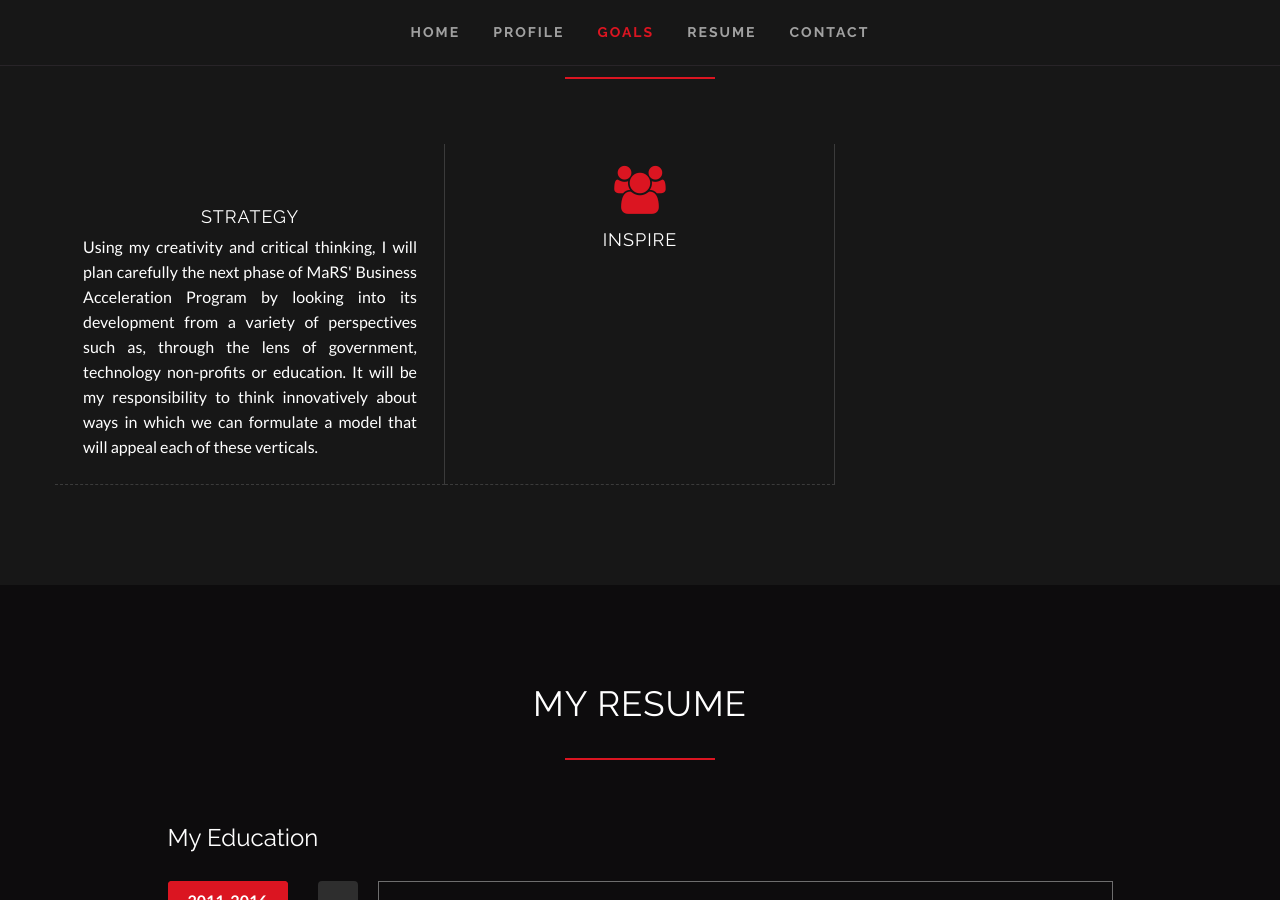
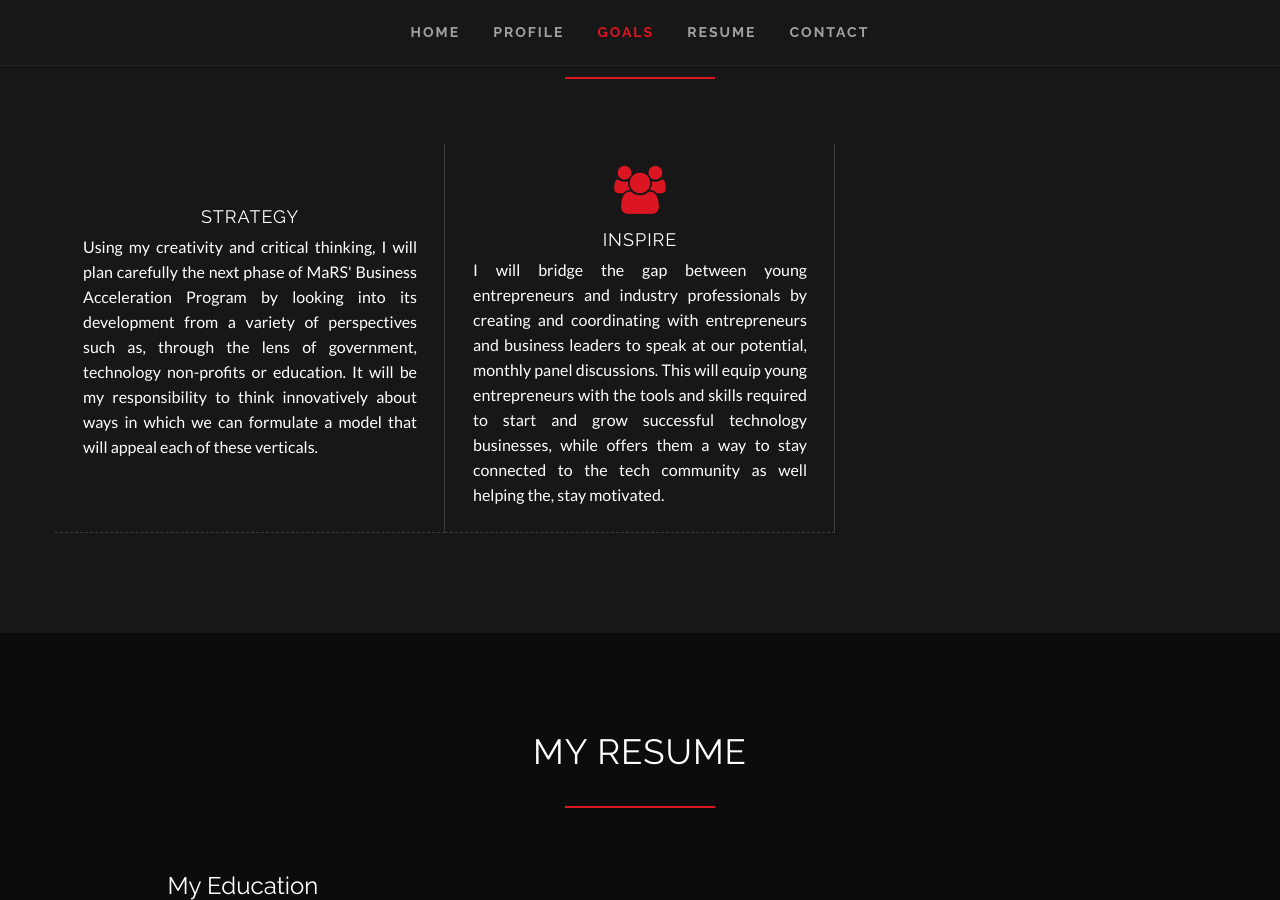
Before and after one commit to clearcareer/AhmadKhan, a Jekyll site: the page built from index.html, in a window 1280 px wide and 900 px high, scrolled down 2108 px. Built offline with Jekyll 4.4.1, drawn with Linux system fonts in a browser that asks for light colours; some web fonts are replaced.

Commit message:
Updated '/index.html' via CloudCannon

```diff
--- a/index.html
+++ b/index.html
@@ -13,11 +13,11 @@
   - title: "I'm an Innovative Leader"
 goals:
   - name: Strategy
-    icon: Puzzle piece
+    icon: jigsaw
     description: "Using my creativity and critical thinking, I will plan carefully the next phase of MaRS' Business Acceleration Program by looking into its development from a variety of perspectives such as, through the lens of government, technology non-profits or education. It will be my responsibility to think innovatively about ways in which we can formulate a model that will appeal each of these verticals."
   - name: Inspire
     icon: group
-    description: ''
+    description: 'I will bridge the gap between young entrepreneurs and industry professionals by creating and coordinating with entrepreneurs and business leaders to speak at our potential, monthly panel discussions. This will equip young entrepreneurs with the tools and skills required to start and grow successful technology businesses, while offers them a way to stay connected to the tech community as well helping the, stay motivated.'
 education:
   - number: 1
     years: 2011-2016
```
